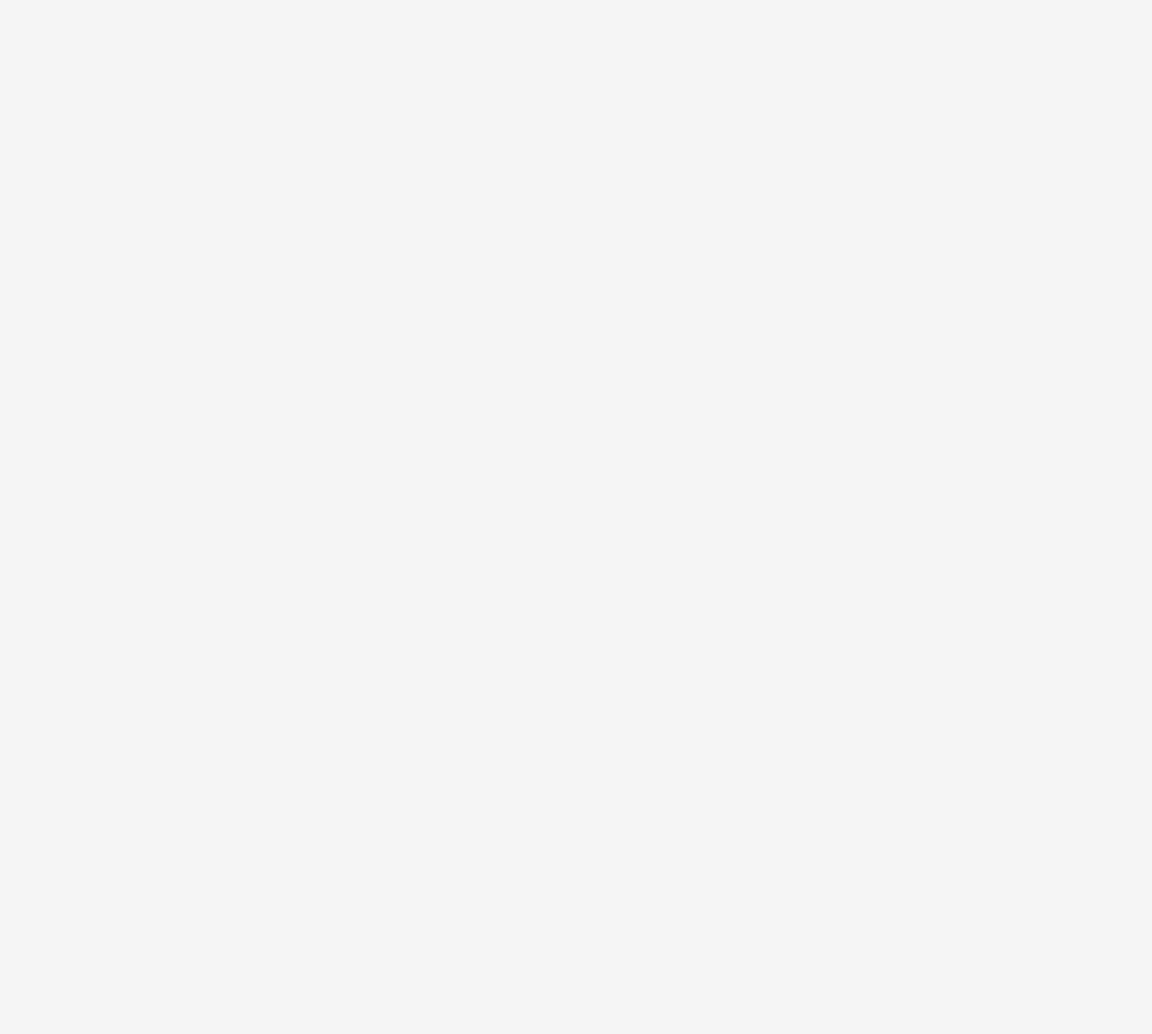
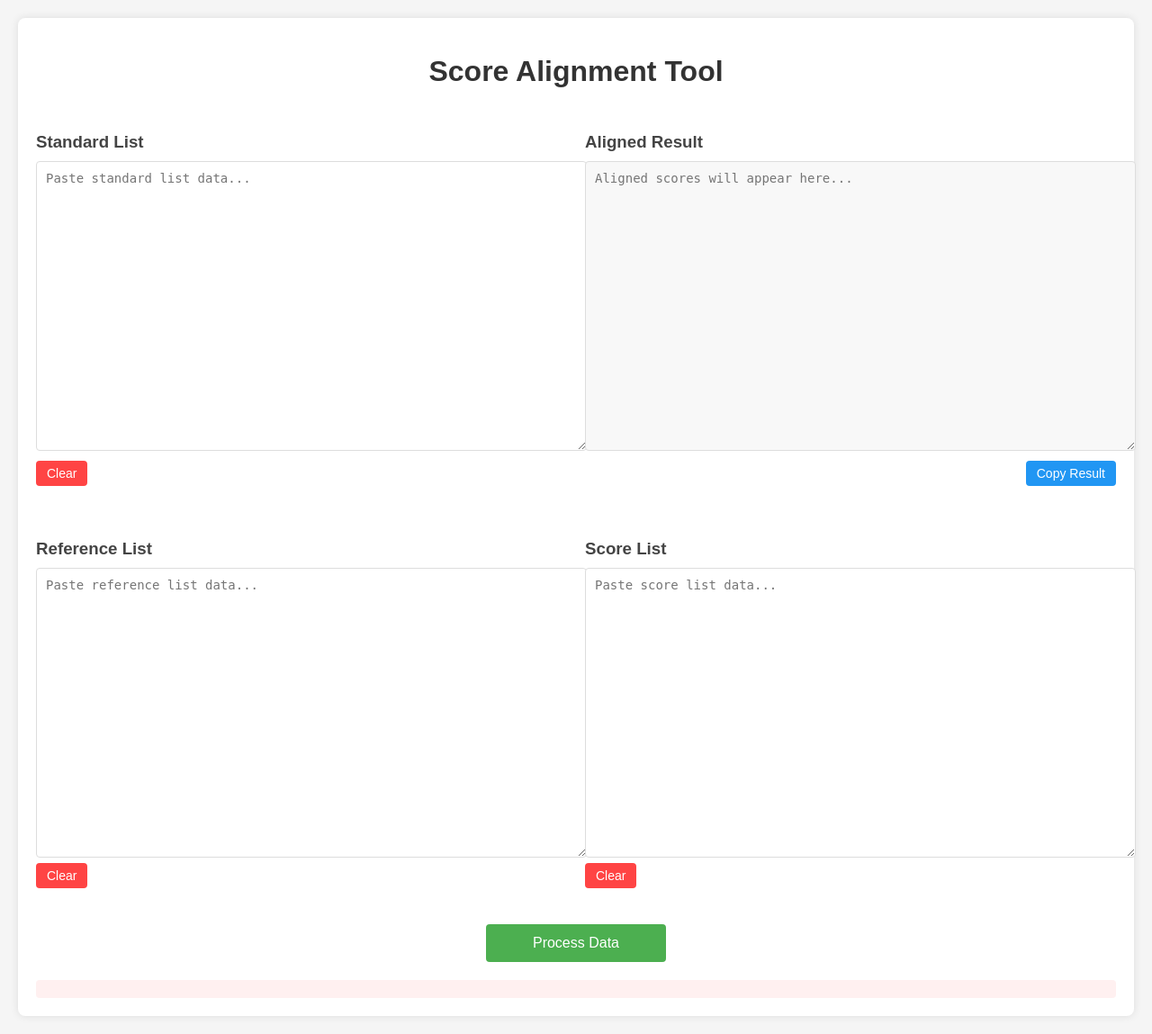
Before and after one commit to zzyishand/Grade-Sheet-Align, a Flask app: page / in a window 1280 px wide. Before the commit the page is empty. Shown: the whole page at 90% size. Before the commit the page ends 800 px from the top, so only its background shows below. Run offline with Flask 3, Linux system fonts and the light colour scheme.

Commit message:
Update index.html

```diff
--- a/templates/index.html
+++ b/templates/index.html
@@ -5,12 +5,94 @@
     <link rel="stylesheet" href="{{ url_for('static', filename='style.css') }}">
 </head>
 <body>
+    <div class="container">
+        <h1>Score Alignment Tool</h1>
+
+        <div class="row">
+            <div class="column">
+                <h3>Standard List</h3>
+                <textarea id="standard_col" placeholder="Paste standard list data..."></textarea>
+                <div id="total_rows" class="info"></div>
+                <button onclick="clearStandard()" class="clear-btn">Clear</button>
+            </div>
+
+            <div class="column">
+                <h3>Aligned Result</h3>
+                <textarea id="result" readonly placeholder="Aligned scores will appear here..."></textarea>
+                <button onclick="copyResult()" class="copy-btn" id="copyButton">Copy Result</button>
+                <div id="copyMessage" class="copy-message"></div>
+            </div>
+        </div>
+        <div class="row">
+            <div class="column">
+                <h3>Reference List</h3>
+                <textarea id="align_col" placeholder="Paste reference list data..."></textarea>
+                <button onclick="clearReference()" class="clear-btn">Clear</button>
+            </div>
+
+            <div class="column">
+                <h3>Score List</h3>
+                <textarea id="score_col" placeholder="Paste score list data..."></textarea>
+                <button onclick="clearScore()" class="clear-btn">Clear</button>
+            </div>
+        </div>
+        <button onclick="processData()" class="process-btn">Process Data</button>
+        <div id="not_found" class="warning"></div>
+    </div>
     <!-- [Previous HTML structure remains the same until the script tag] -->
 
     <script>
         let isStandardLocked = false;
 
+        document.getElementById('standard_col').addEventListener('input', function() {
+            if (!isStandardLocked) {
+                const lines = this.value.trim().split('\n').filter(line => line.trim());
+                document.getElementById('total_rows').textContent = `Total: ${lines.length} rows`;
+            }
+        });
+        function clearStandard() {
+            document.getElementById('standard_col').value = '';
+            document.getElementById('standard_col').readOnly = false;
+            document.getElementById('total_rows').textContent = '';
+            isStandardLocked = false;
+        }
+
+        async function copyResult() {
+            const resultText = document.getElementById('result').value;
+            if (!resultText) {
+                showCopyMessage('No result to copy!', false);
+                return;
+            }
         // [Previous event listeners and clear functions remain the same]
+
+            try {
+                await navigator.clipboard.writeText(resultText);
+                showCopyMessage('Result copied! You can paste to grade sheet.', true);
+            } catch (err) {
+                showCopyMessage('Failed to copy result!', false);
+            }
+        }
+        function showCopyMessage(message, success) {
+            const messageDiv = document.getElementById('copyMessage');
+            messageDiv.textContent = message;
+            messageDiv.className = 'copy-message ' + (success ? 'success' : 'error');
+
+            // 自动消失
+            setTimeout(() => {
+                messageDiv.textContent = '';
+                messageDiv.className = 'copy-message';
+            }, 3000);
+        }
+        function clearReference() {
+            document.getElementById('align_col').value = '';
+        }
+        function clearScore() {
+            document.getElementById('score_col').value = '';
+        }
+
+
+
+
 
         async function processData() {
             const standard_col = document.getElementById('standard_col').value;
```
